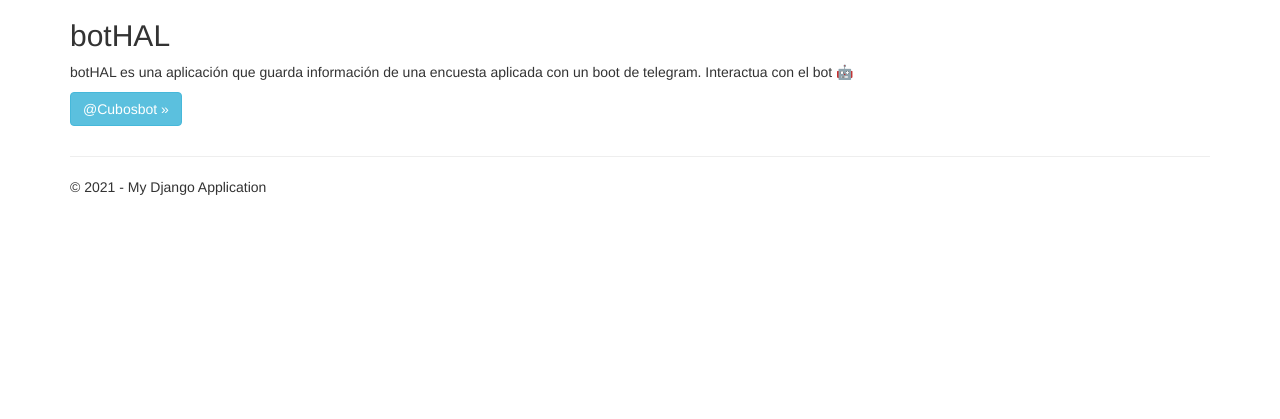
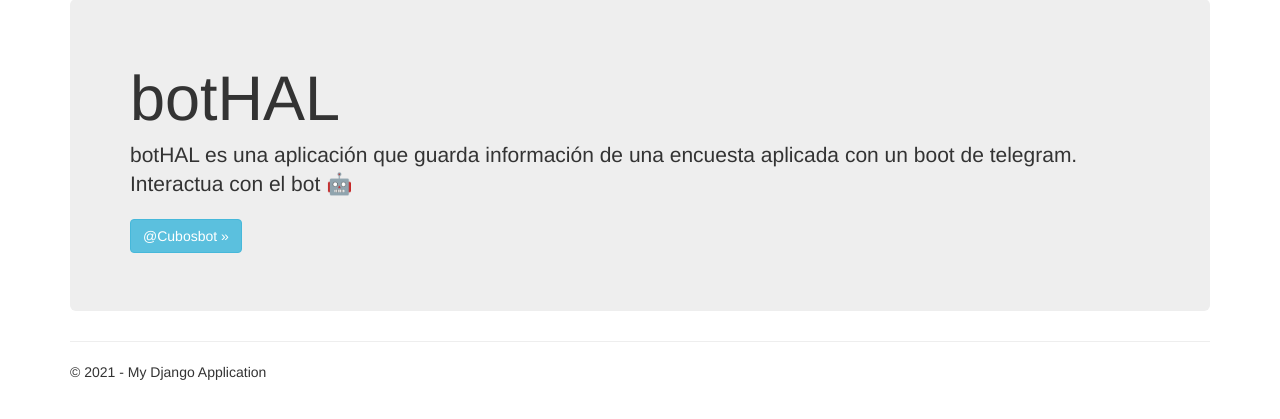
Before and after one commit to lnetza/chatbotHAL, a Django app: page / in a window 1280 px wide. Shown: the part 51-470 px from the top of the page. Run offline with Django 3.2, Linux system fonts and the light colour scheme; some libraries are stand-ins or nearby versions.

Commit message:
index edición

```diff
--- a/app/templates/app/index.html
+++ b/app/templates/app/index.html
@@ -2,18 +2,11 @@
 
 {% block content %}
 
-
-
-<div class="row">
-    <div class="col-md-12">
-        <h2>botHAL</h2>
-        <p>
-            botHAL es una aplicación que guarda información de una encuesta aplicada con un boot de telegram.
-            Interactua con el bot 🤖
-        </p>
-        <p><a class="btn btn-info" href="https://t.me/Cubosbot"> @Cubosbot &raquo;</a></p>
-    </div>
-
+<div class="jumbotron">
+    <h1>botHAL</h1>
+    <p class="lead">botHAL es una aplicación que guarda información de una encuesta aplicada con un boot de telegram.
+        Interactua con el bot 🤖</p>
+    <p><a class="btn btn-info" href="https://t.me/Cubosbot"> @Cubosbot &raquo;</a></p>
 </div>
 
 {% endblock %}
```
